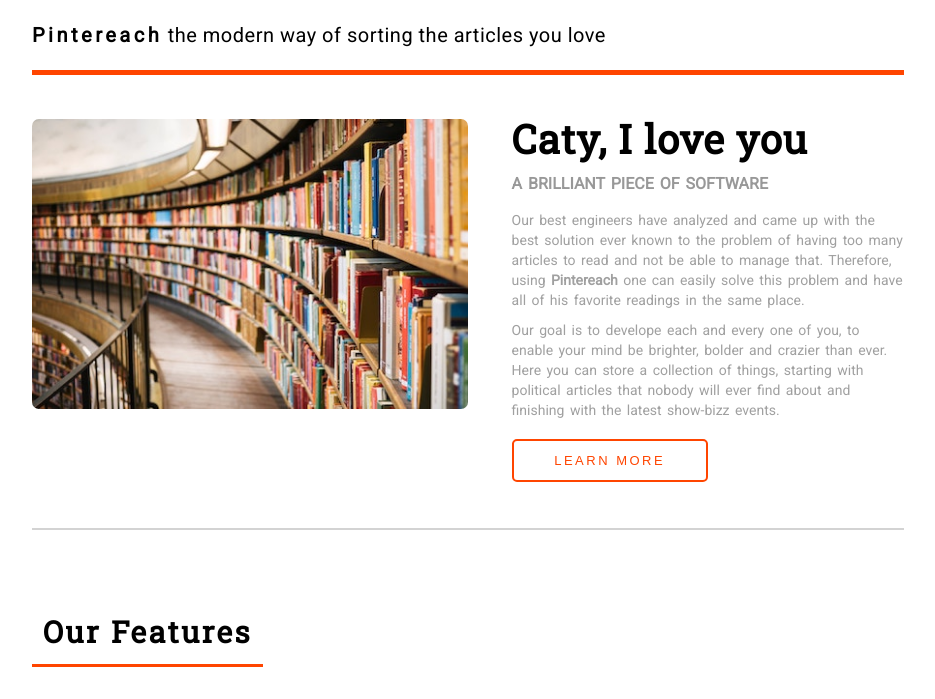
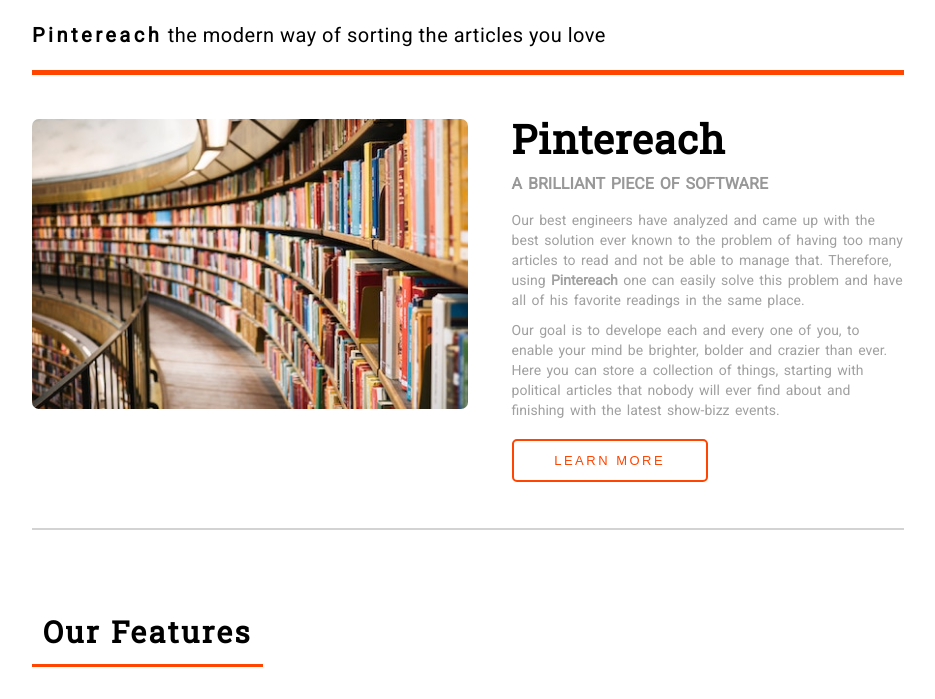
Before and after one commit to justman00/Pintereach-landing-page, a plain HTML site: page index.html in a window 1280 px wide. Shown: the part 66-765 px from the top of the page, without its empty margins (172-1107 px from the left). Drawn offline with nearby package versions, Linux system fonts and the light colour scheme.

Commit message:
production

```diff
--- a/index.html
+++ b/index.html
@@ -56,7 +56,7 @@
             <img src="img/susan-yin-647448-unsplash.jpg" alt="Reading img" />
           </div>
           <div class="primary-description">
-            <h1>Caty, I love you</h1>
+            <h1>Pintereach</h1>
             <p class="small-text">A BRILLIANT PIECE OF SOFTWARE</p>
             <p>
               Our best engineers have analyzed and came up with the best
```
